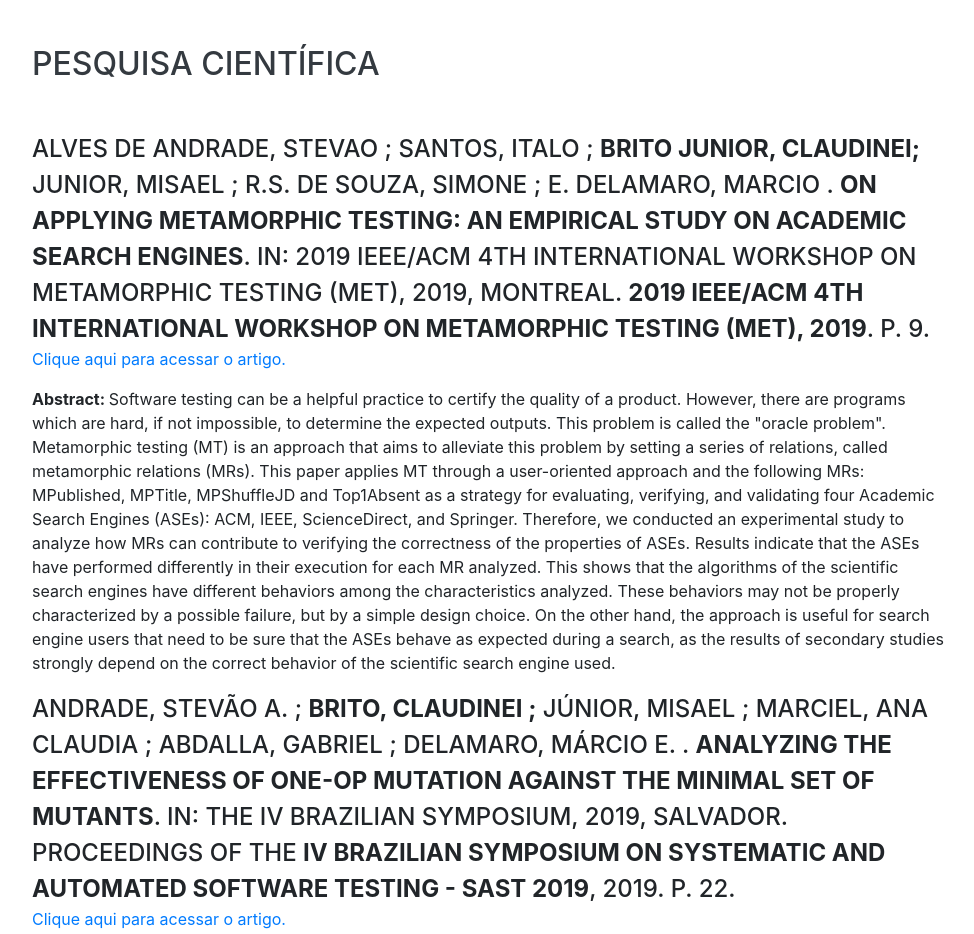
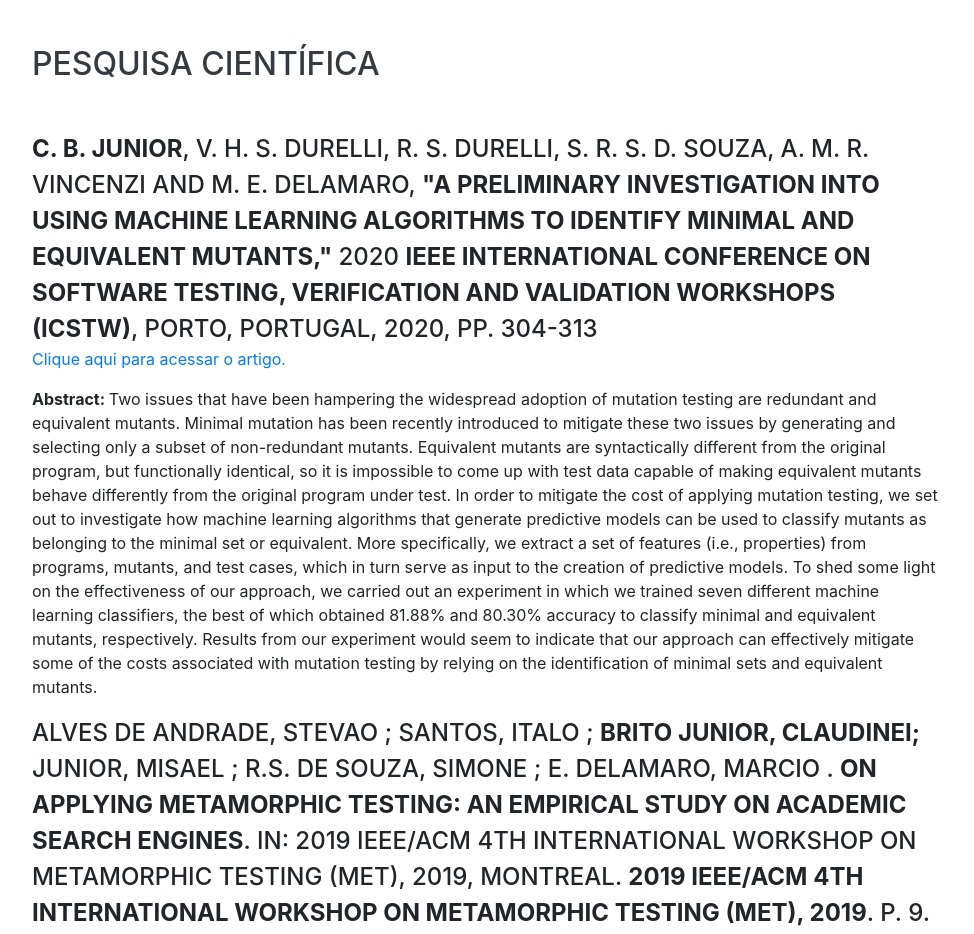
Before and after one commit to claudineibjr/ClaudineiBJr.github.io, a website with bundled scripts: page index.html in a window 1280 px wide. Shown: the part 8942-9876 px from the top of the page, without its empty margins (288-1262 px from the left). Built offline with nearby package versions, Linux system fonts and the light colour scheme; a web font is replaced by a local one.

Commit message:
Inclusão do artigo do 2020 ICSTW

```diff
--- a/index.html
+++ b/index.html
@@ -599,6 +599,36 @@
 
 				<div class="resume-content">
 					<div class="subheading">
+						<b>C. B. Junior</b>, V. H. S. Durelli, R. S. Durelli, S. R. S. d. Souza, A. M. R. Vincenzi and
+						M. E. Delamaro, <b>"A Preliminary Investigation into Using Machine Learning Algorithms
+							to Identify Minimal and Equivalent Mutants,"</b> 2020 <b>IEEE International Conference on
+							Software
+							Testing, Verification and Validation Workshops (ICSTW)</b>, Porto, Portugal, 2020, pp.
+						304-313
+					</div>
+					<p><a href="https://doi.org/10.1109/ICSTW50294.2020.00056" target="_blank">Clique aqui para acessar
+							o
+							artigo.</a></p>
+					<p><b>Abstract: </b>Two issues that have been hampering the widespread adoption of mutation testing
+						are redundant and equivalent mutants. Minimal mutation has been recently introduced to mitigate
+						these two issues by generating and selecting only a subset of non-redundant mutants. Equivalent
+						mutants are syntactically different from the original program, but functionally identical, so
+						it is impossible to come up with test data capable of making equivalent mutants behave
+						differently from the original program under test. In order to mitigate the cost of applying
+						mutation testing, we set out to investigate how machine learning algorithms that generate
+						predictive models can be used to classify mutants as belonging to the minimal set or equivalent.
+						More specifically, we extract a set of features (i.e., properties) from programs, mutants,
+						and test cases, which in turn serve as input to the creation of predictive models. To shed
+						some light on the effectiveness of our approach, we carried out an experiment in which we
+						trained seven different machine learning classifiers, the best of which obtained 81.88% and
+						80.30% accuracy to classify minimal and equivalent mutants, respectively. Results from our
+						experiment would seem to indicate that our approach can effectively mitigate some of the costs
+						associated with mutation testing by relying on the identification of minimal sets and
+						equivalent mutants.</p>
+				</div>
+
+				<div class="resume-content">
+					<div class="subheading">
 						ALVES DE ANDRADE, STEVAO ; SANTOS, ITALO ; <b>BRITO JUNIOR, CLAUDINEI;</b> JUNIOR, MISAEL ; R.S.
 						DE SOUZA, SIMONE ; E. DELAMARO, MARCIO . <b>On Applying Metamorphic Testing: An Empirical Study
 							on Academic Search Engines</b>. In: 2019 IEEE/ACM 4th International Workshop on Metamorphic
```
